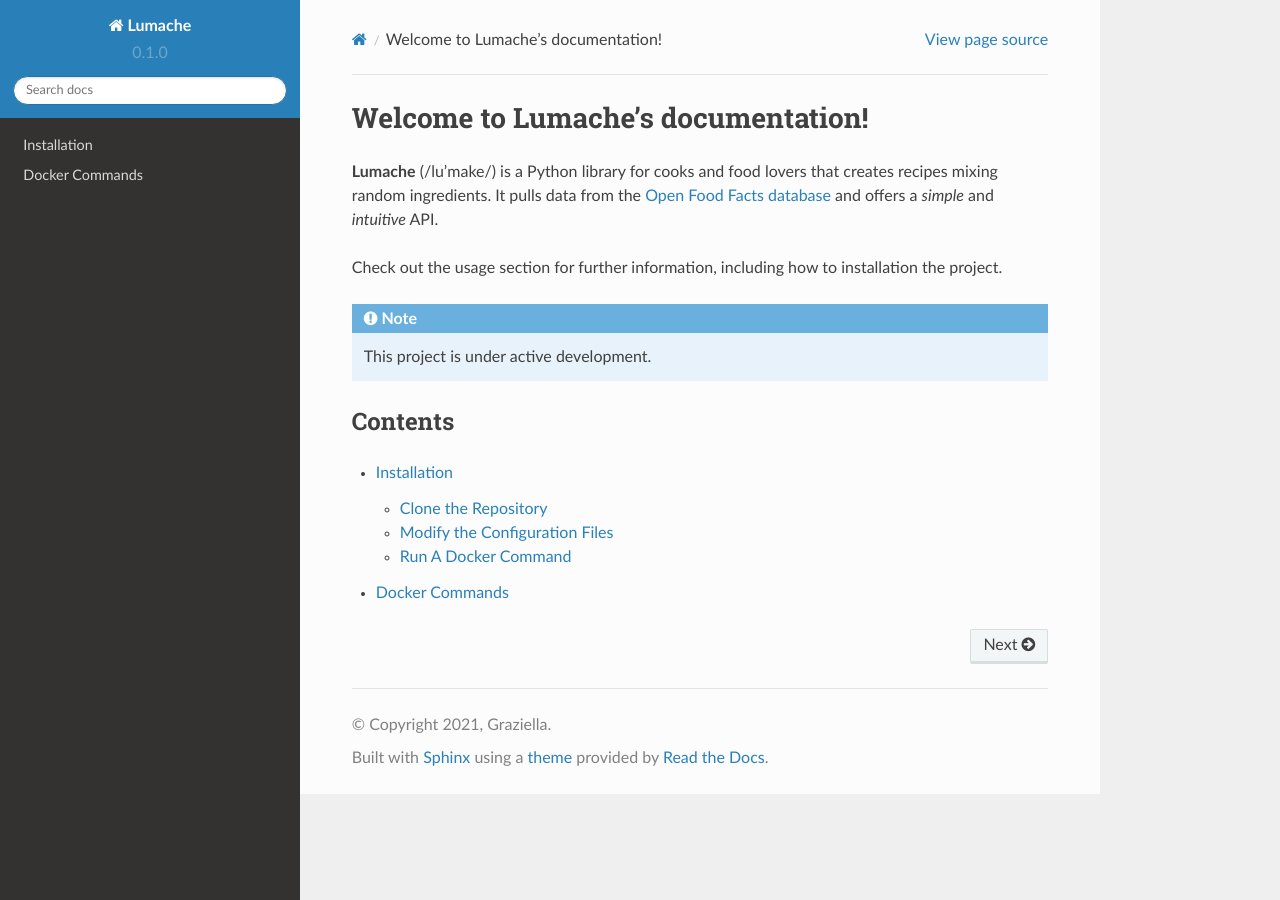
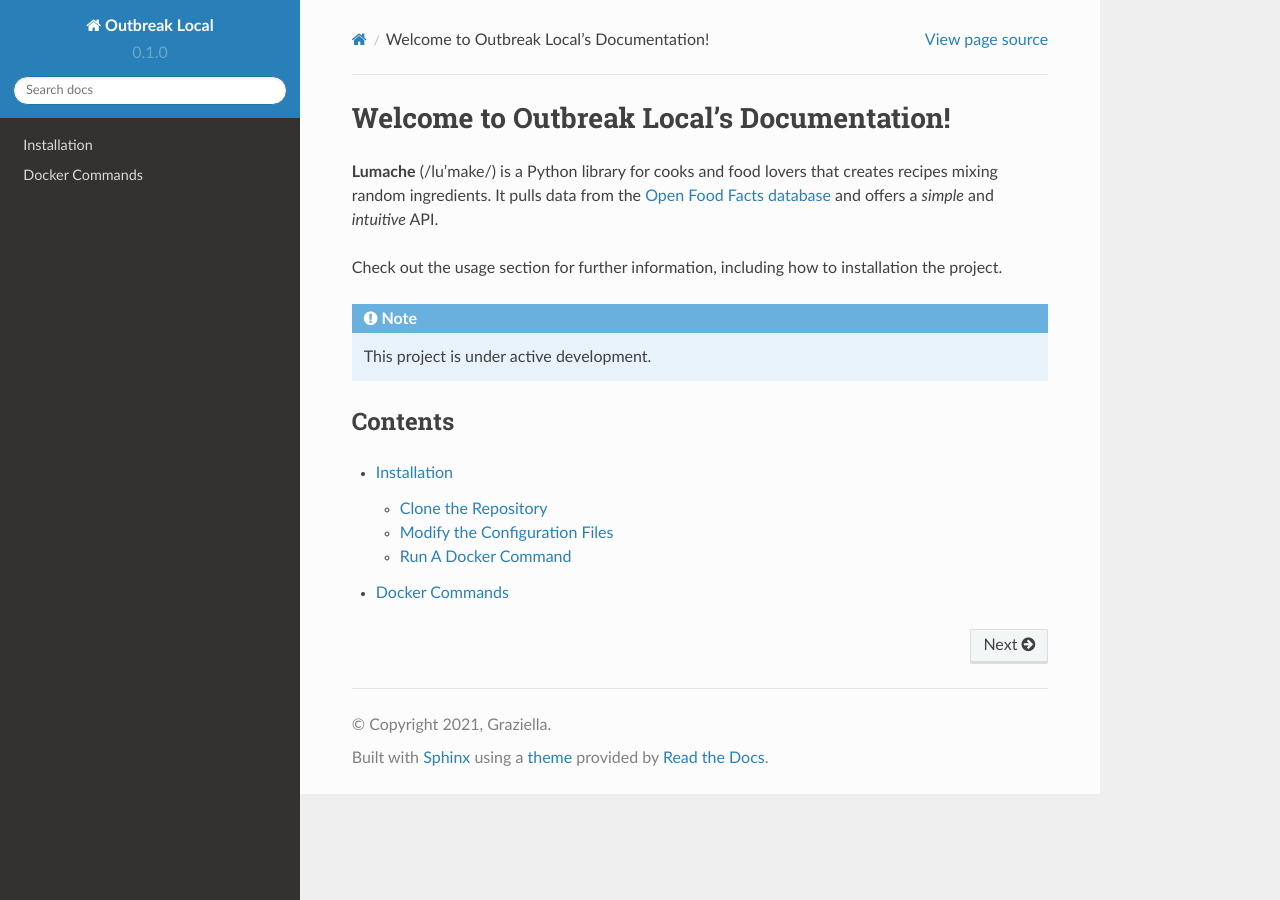
Before and after one commit to andersen-lab/outbreak-local-documentation, a Sphinx documentation site: the page built from docs/source/index.rst, in a window 1280 px wide. Built offline with Sphinx 7.4.7 and the Read the Docs theme 2.0.0, drawn with Linux system fonts in a browser that asks for light colours.

```diff
--- a/docs/source/conf.py
+++ b/docs/source/conf.py
@@ -2,7 +2,7 @@
 
 # -- Project information
 
-project = 'Lumache'
+project = 'Outbreak Local'
 copyright = '2021, Graziella'
 author = 'Graziella'
 
--- a/docs/source/index.rst
+++ b/docs/source/index.rst
@@ -1,4 +1,4 @@
-Welcome to Lumache's documentation!
+Welcome to Outbreak Local's Documentation!
 ===================================
 
 **Lumache** (/lu'make/) is a Python library for cooks and food lovers
```
